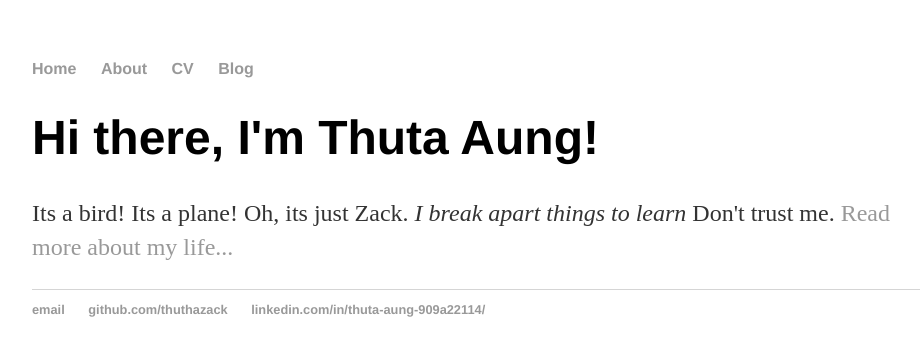
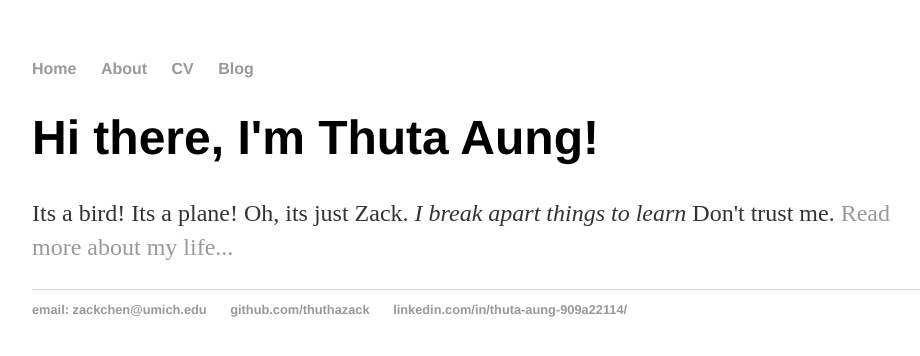
Before and after one commit to thuthazack/thuthazack.github.io, a Jekyll site: the page built from index.html, in a window 1280 px wide. Shown: the top 356 px of the page, without its empty margins (160-1080 px from the left). Built offline with Jekyll 4.4.1, drawn with Linux system fonts in a browser that asks for light colours.

Commit message:
Update default.html

```diff
--- a/_layouts/default.html
+++ b/_layouts/default.html
@@ -21,7 +21,7 @@
 			</div><!-- /.container -->
 			<footer>
 	    		<ul>
-	        		<li><a href="mailto:zackchen@umich.edu">email</a></li>
+	        		<li><a href="mailto:zackchen@umich.edu">email: zackchen@umich.edu</a></li>
 	        		<li><a href="https://github.com/thuthazack">github.com/thuthazack</a></li>
 				<li><a href="https://www.linkedin.com/in/thuta-aung-909a22114">linkedin.com/in/thuta-aung-909a22114/</a></li>
 				</ul>
```
